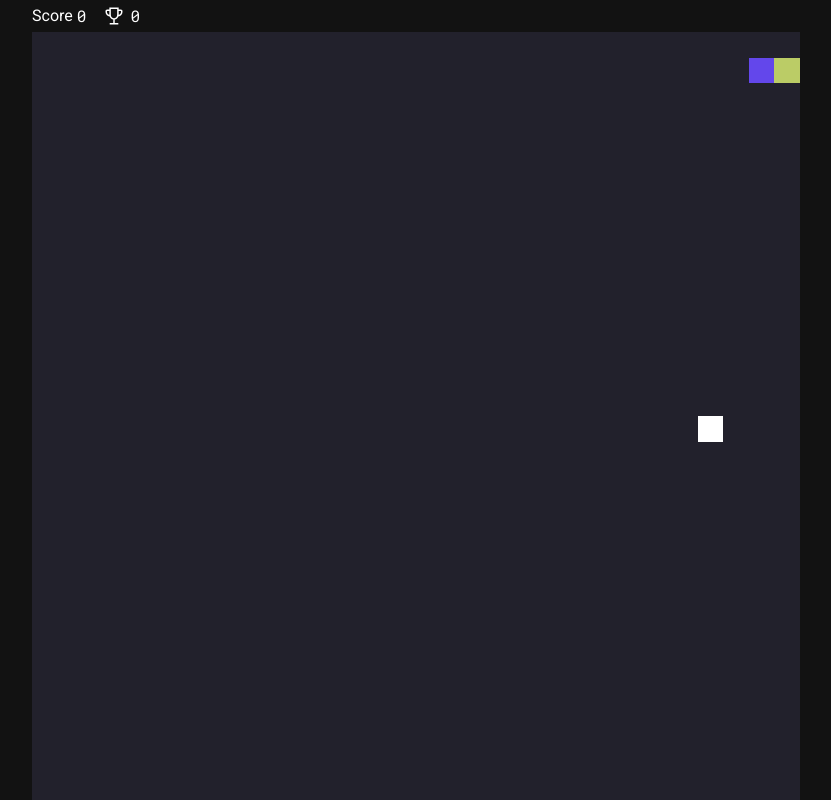
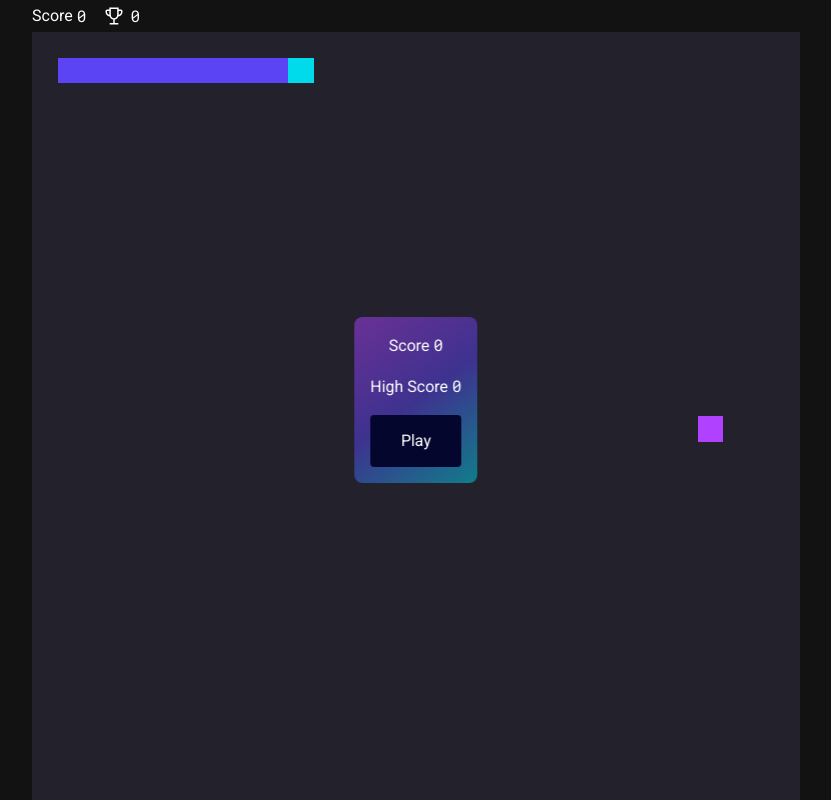
Before and after one commit to iamgopallohar/snake-game, a plain HTML site: page index.html in a window 1280 px wide. Shown: the whole page, without its empty margins (224-1055 px from the left). Drawn offline with Linux system fonts and the light colour scheme.

Commit message:
basic modal to start and restart the game

```diff
--- a/css/style.css
+++ b/css/style.css
@@ -41,6 +41,7 @@
   flex-direction: column;
   align-items: center;
   justify-content: center;
+  position: relative;
 }
 
 .game-action-bar {
@@ -91,13 +92,54 @@
 }
 
 .head {
-  background-color: hsl(70, 50%, 60%);
+  background-color: hsl(184, 100%, 46%);
 }
 
 .body {
-  background-color: hsl(250, 80%, 60%);
+  background-color: hsl(248, 88%, 61%);
 }
 
 .food {
-  background-color: hsl(250, 0%, 100%);
+  background-color: hsl(275, 100%, 63%);
 }
+
+.modal {
+  background-color: red;
+  position: absolute;
+  top: 50%;
+  left: 50%;
+  padding: 1rem;
+  border-radius: 0.5rem;
+  --alpha: 0.5;
+  background: linear-gradient(
+    144deg,
+    hsla(275, 100%, 63%, var(--alpha)),
+    hsla(248, 88%, 61%, var(--alpha)) 50%,
+    hsla(184, 100%, 46%, var(--alpha))
+  );
+  text-align: center;
+  transform: translate(-50%, -50%) scale(0.95);
+  backdrop-filter: blur(0.25rem);
+  opacity: 0;
+  display: flex;
+  flex-direction: column;
+  align-items: center;
+  gap: 1rem;
+  transition: opacity 0.1s ease, transform 0.1s ease;
+}
+
+.modal.show {
+  transform: translate(-50%, -50%) scale(1);
+  opacity: 1;
+}
+
+.play-button {
+  padding: 0.75rem 1.25rem;
+  width: 100%;
+  border: 2px solid hsl(239, 80%, 10%);
+  background-color: hsl(239, 80%, 10%);
+  font-family: inherit;
+  font-size: inherit;
+  border-radius: 0.25rem;
+  cursor: pointer;
+}
--- a/index.html
+++ b/index.html
@@ -21,7 +21,7 @@
       <div class="game-action-bar">
         <div class="score-wrapper">
           <div>
-            Score
+            <span>Score</span>
             <span class="score-span roboto-mono" data-score-display>0</span>
           </div>
           <div>
@@ -43,6 +43,17 @@
         </div>
       </div>
       <div class="gameboard" id="gameboard"></div>
+      <div class="modal show">
+        <div>
+          <span>Score</span>
+          <span class="score-span roboto-mono" data-score-display>0</span>
+        </div>
+        <div>
+          <span>High Score</span>
+          <span class="score-span roboto-mono" data-high-score-display>0</span>
+        </div>
+        <button data-play-button="" class="play-button">Play</button>
+      </div>
     </div>
   </body>
 </html>
--- a/js/Snake.js
+++ b/js/Snake.js
@@ -12,7 +12,7 @@
     this.foodPower = 1;
     this.numberOfFoods = 1;
     // the intial length of snake can be changed easily
-    this.initialSnakeLength = Math.min(2, this.GRID_SIZE - 3);
+    this.initialSnakeLength = Math.min(10, this.GRID_SIZE - 3);
     this.generateSnake();
     this.food = [];
     for (let index = 0; index < this.numberOfFoods; index++) {
@@ -36,9 +36,16 @@
       this.highScore = this.scoreValue;
       setLocalHighScore(this.highScore);
     }
-    document.querySelector("[data-score-display]").textContent = scoreValue;
-    document.querySelector("[data-high-score-display]").textContent =
-      this.highScore;
+    document
+      .querySelectorAll("[data-score-display]")
+      .forEach((scoreDisplay) => {
+        scoreDisplay.textContent = scoreValue;
+      });
+    document
+      .querySelectorAll("[data-high-score-display]")
+      .forEach((highScoreDisplay) => {
+        highScoreDisplay.textContent = this.highScore;
+      });
   }
 
   generateSnake() {
@@ -104,6 +111,7 @@
 
     if (this.gameOver === true) {
       window.cancelAnimationFrame(animationId);
+      document.querySelector(".modal").classList.add("show");
     } else {
       this.render();
     }
--- a/js/randomFoodPosition.js
+++ b/js/randomFoodPosition.js
@@ -11,8 +11,6 @@
     (food) => position.x === food.position.x && position.y === food.position.y
   );
   if (isPositionOnSnake || isPositionOnFood) {
-    console.log("food position was regenrated");
-    console.log(position);
     return randomFoodPosition(snake);
   } else {
     return position;
--- a/js/script.js
+++ b/js/script.js
@@ -2,6 +2,7 @@
 import { getLocalHighScore, setLocalHighScore } from "./handleLocalStorage.js";
 
 function handleKeyboardInput(e) {
+  if (!snake || snake?.gameOver) return;
   switch (e.key) {
     case "ArrowUp":
     case "w":
@@ -41,6 +42,7 @@
   snake.update(animationId);
 }
 
+const gameBoard = document.getElementById("gameboard");
 let lastPaintTime;
 let animationId;
 let highScore;
@@ -48,17 +50,18 @@
 const SPEED = 8;
 
 let localHighScore = getLocalHighScore();
-if (localHighScore === null) {
-  setLocalHighScore(0);
-}
+if (localHighScore === null) setLocalHighScore(0);
 highScore = Number(getLocalHighScore());
-console.log(typeof highScore, highScore);
+let snake = new Snake({ gameBoard, GRID_SIZE, highScore });
 
-const snake = new Snake({
-  gameBoard: document.getElementById("gameboard"),
-  GRID_SIZE,
-  highScore,
+document.querySelector("[data-play-button]").addEventListener("click", () => {
+  if (snake.gameOver) {
+    document.querySelectorAll(".snake-element").forEach((element) => {
+      element.remove();
+    });
+    snake = new Snake({ gameBoard, GRID_SIZE, highScore });
+  }
+  animationId = window.requestAnimationFrame(animation);
+  document.querySelector(".modal").classList.remove("show");
 });
-
-animationId = window.requestAnimationFrame(animation);
 document.addEventListener("keydown", handleKeyboardInput);
```
